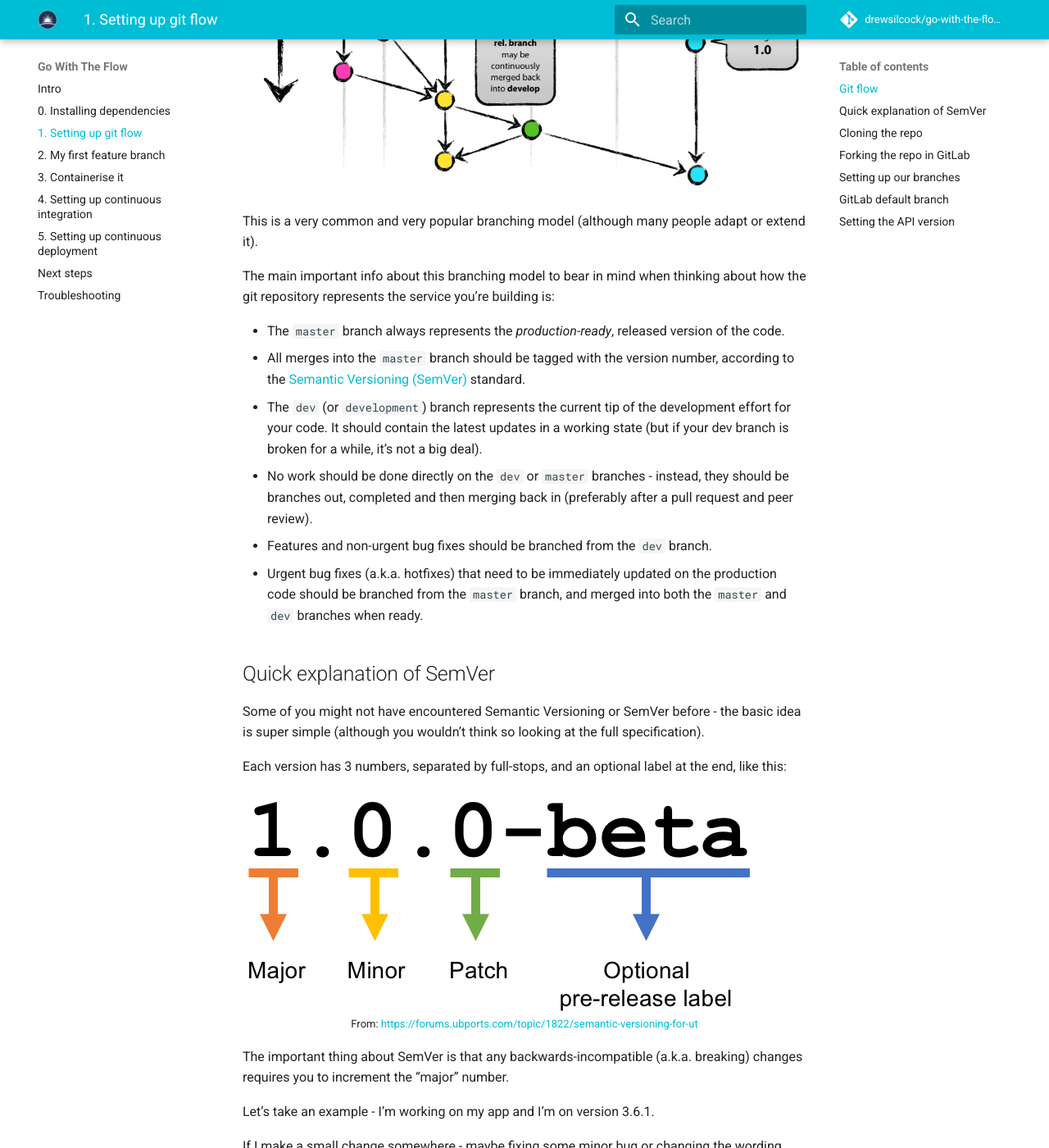
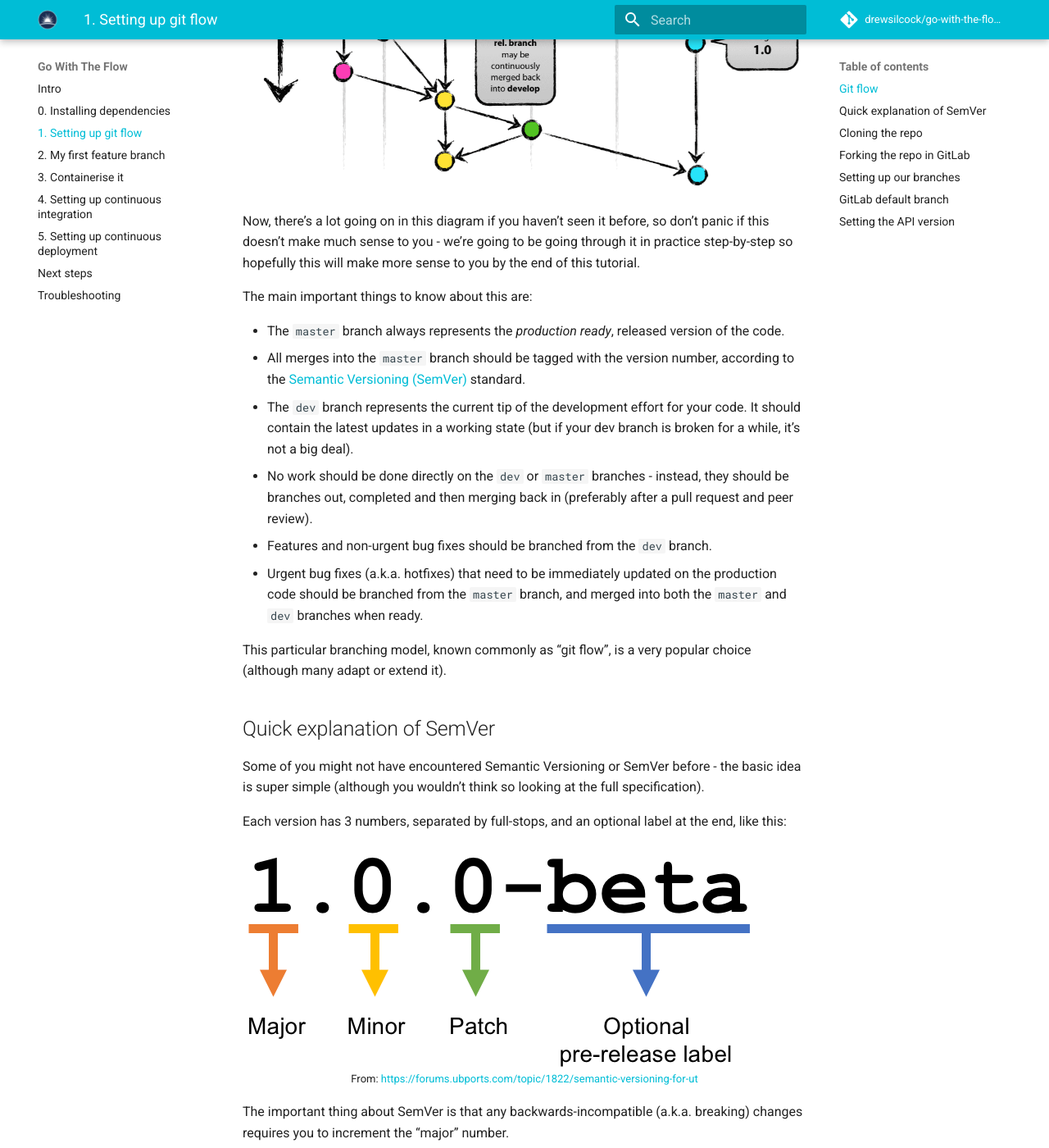
Before and after one commit to stfc/docker-and-gh-actions-for-ml, an MkDocs documentation site: the page built from docs/1-setting-up-git-flow.md, in a window 1280 px wide and 1400 px high, scrolled down 951 px. Shown: the whole window at 82% size. Built offline with MkDocs 1.6.1 and Material for MkDocs 9.7.7, drawn with Linux system fonts in a browser that asks for light colours; emoji names are drawn with the system emoji font; comment, search, counter and statistics services are not loaded.

Commit message:
Expand on git flow branching model diagram.
Explain how it's not necessary to fully understand every part of this.

```diff
--- a/docs/1-setting-up-git-flow.md
+++ b/docs/1-setting-up-git-flow.md
@@ -10,16 +10,18 @@ The branching model we're going to be using is the following:
 
 ![git flow branching model](/images/setting-up-git-flow/git-flow.png)
 
-This is a very common and very popular branching model (although many people adapt or extend it).
+Now, there's a lot going on in this diagram if you haven't seen it before, so don't panic if this doesn't make much sense to you - we're going to be going through it in practice step-by-step so hopefully this will make more sense to you by the end of this tutorial.
 
-The main important info about this branching model to bear in mind when thinking about how the git repository represents the service you're building is:
+The main important things to know about this are:
 
-- The `master` branch always represents the _production-ready_, released version of the code.
+- The `master` branch always represents the _production ready_, released version of the code.
 - All merges into the `master` branch should be tagged with the version number, according to the [Semantic Versioning (SemVer)](https://semver.org/){target="_blank" rel="noopener noreferrer"} standard.
-- The `dev` (or `development`) branch represents the current tip of the development effort for your code. It should contain the latest updates in a working state (but if your dev branch is broken for a while, it's not a big deal).
+- The `dev` branch represents the current tip of the development effort for your code. It should contain the latest updates in a working state (but if your dev branch is broken for a while, it's not a big deal).
 - No work should be done directly on the `dev` or `master` branches - instead, they should be branches out, completed and then merging back in (preferably after a pull request and peer review).
 - Features and non-urgent bug fixes should be branched from the `dev` branch.
 - Urgent bug fixes (a.k.a. hotfixes) that need to be immediately updated on the production code should be branched from the `master` branch, and merged into both the `master` and `dev` branches when ready.
+
+This particular branching model, known commonly as "git flow", is a very popular choice (although many adapt or extend it).
 
 ## Quick explanation of SemVer
 
```
